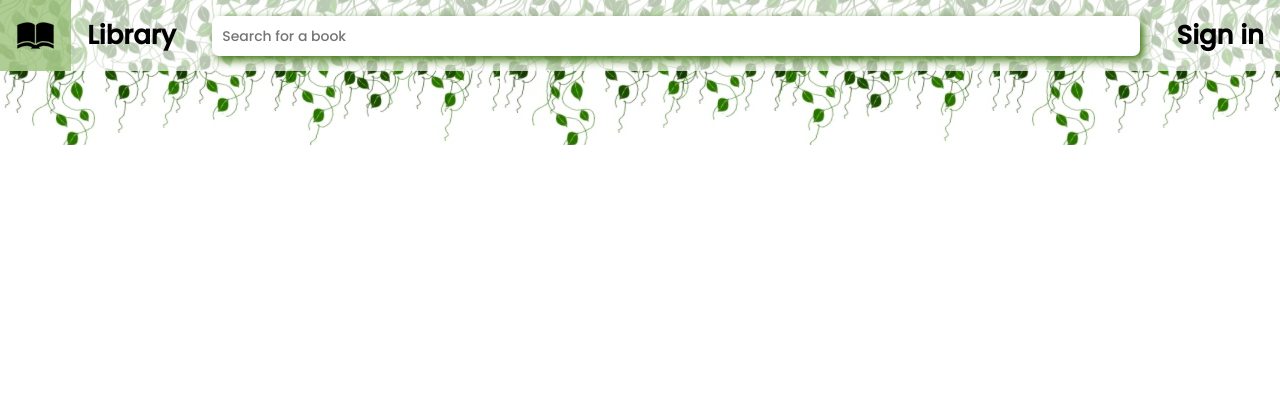
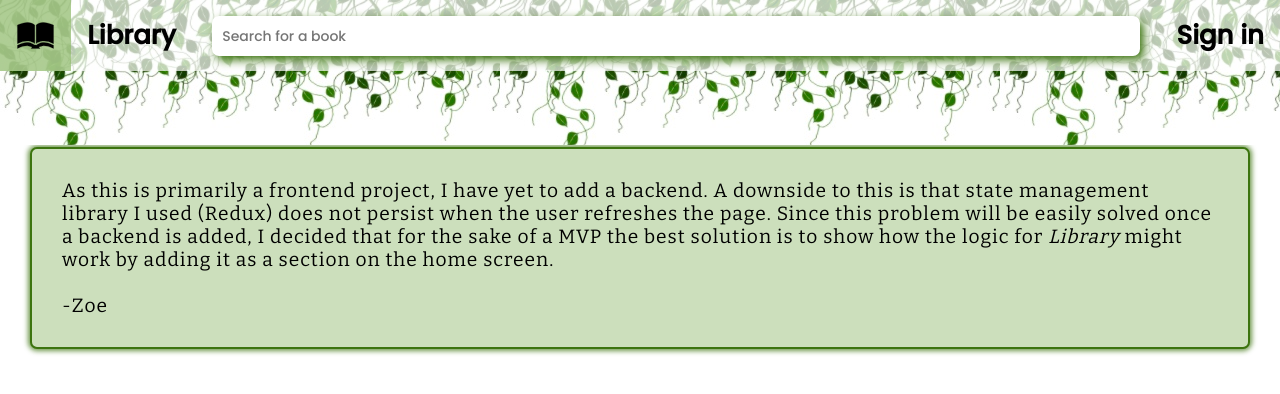
Before and after one commit to zlederma/book-app, a React (Create React App) app: page /library in a window 1280 px wide. Shown: the top 394 px of the page. Built offline with nearby package versions, Linux system fonts and the light colour scheme.

Commit message:
Added explanations for missing elements

```diff
--- a/src/App.js
+++ b/src/App.js
@@ -2,6 +2,7 @@ import './App.css';
 import Navigation from './components/Navigation';
 import Home from './pages/Home';
 import Library from './pages/Library';
+import Authentication from './pages/Authentication';
 import { BrowserRouter, Routes, Route, Link } from "react-router-dom";
 function App() {
   return (
@@ -11,6 +12,7 @@ function App() {
         <Routes>
           <Route path="/" element={<Home />} />
           <Route path="/library" element={<Library />} />
+          <Route path="/authentication" element={<Authentication />} />
         </Routes>
       </BrowserRouter>
     </>
--- /dev/null
+++ b/src/pages/Authentication.js
@@ -0,0 +1,14 @@
+import './AuthenticationStyles.css'
+
+export default function Authentication() {
+    return (
+        <div className='authentication__container'>
+            <div className='authentication__explanation'>
+                I am planning on adding authentication to this application in the future so that users can store books in their library. However, as I am applying to jobs while also using this project to show my skillset, I wanted to get a minimum viable product out there :).
+                <br />
+                <br />
+                -Zoe
+            </div>
+        </div>
+    )
+}
--- /dev/null
+++ b/src/pages/AuthenticationStyles.css
@@ -0,0 +1,18 @@
+.authentication__container{
+    margin-top: 117px;
+    min-height: calc(100vh - 145px);
+    display: flex;
+    justify-content: center;
+    align-items: start;
+  }
+
+  .authentication__explanation{
+    font-family: 'Bitter', serif;
+    letter-spacing: 1px;
+    margin: 30px;
+    padding: 30px;
+    border: 2px solid #3C740F;
+    border-radius: 7px 7px 7px 7px;
+    box-shadow: 0px 0px 5px 2px rgba(60,116,15,0.75);
+    background-color: #ccdfbc;
+  }
--- a/src/pages/Library.js
+++ b/src/pages/Library.js
@@ -1,12 +1,13 @@
 import './LibraryStyles.css'
-import { useSelector } from 'react-redux'
-import BookCards from '../components/BookCards'
 
-export default function Main() {
-    const library = useSelector((state) => state.library.value)
+export default function Library() {
     return (
         <div className='library__container'>
-            <BookCards data={library} button="minus" />
+            <div className='library__explanation'> As this is primarily a frontend project, I have yet to add a backend. A downside to this is that state management library I used (Redux) does not persist when the user refreshes the page. Since this problem will be easily solved once a backend is added, I decided that for the sake of a MVP the best solution is to show how the logic for <i>Library</i> might work by adding it as a section on the home screen.
+                <br />
+                <br />
+                -Zoe
+            </div>
         </div>
     )
 }
--- a/src/pages/LibraryStyles.css
+++ b/src/pages/LibraryStyles.css
@@ -1,3 +1,18 @@
 .library__container{
-    margin-top: 145px;
-  }
+  margin-top: 117px;
+  min-height: calc(100vh - 145px);
+  display: flex;
+  justify-content: center;
+  align-items: start;
+}
+
+.library__explanation{
+  font-family: 'Bitter', serif;
+  letter-spacing: 1px;
+  margin: 30px;
+  padding: 30px;
+  border: 2px solid #3C740F;
+  border-radius: 7px 7px 7px 7px;
+  box-shadow: 0px 0px 5px 2px rgba(60,116,15,0.75);
+  background-color: #ccdfbc;
+}
```
